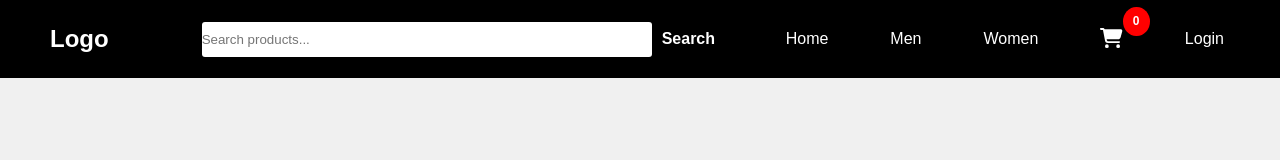
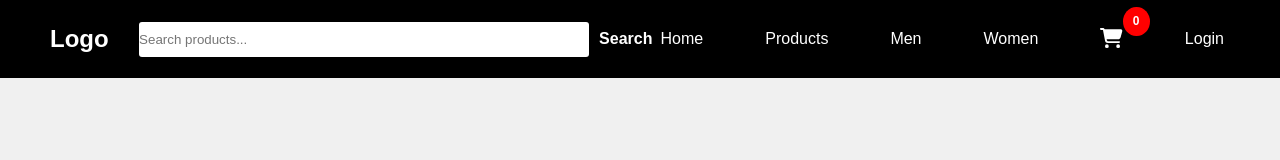
Before and after one commit to RaviSAikumar/Shopping, a React (Vite) app: page / in a window 1280 px wide. Shown: the top 160 px of the page. Built offline with nearby package versions, Linux system fonts and the light colour scheme.

Commit message:
Made updates to the project

```diff
--- a/src/component/navbar/navbar.jsx
+++ b/src/component/navbar/navbar.jsx
@@ -41,6 +41,12 @@ function NavMenu() {
             Home
           </a>
         </li>
+
+        <li>
+          <a className="nav-link" href="/">
+            Products
+          </a>
+        </li>
         <li>
           <a className="nav-link" href="/products">
             Men
```
